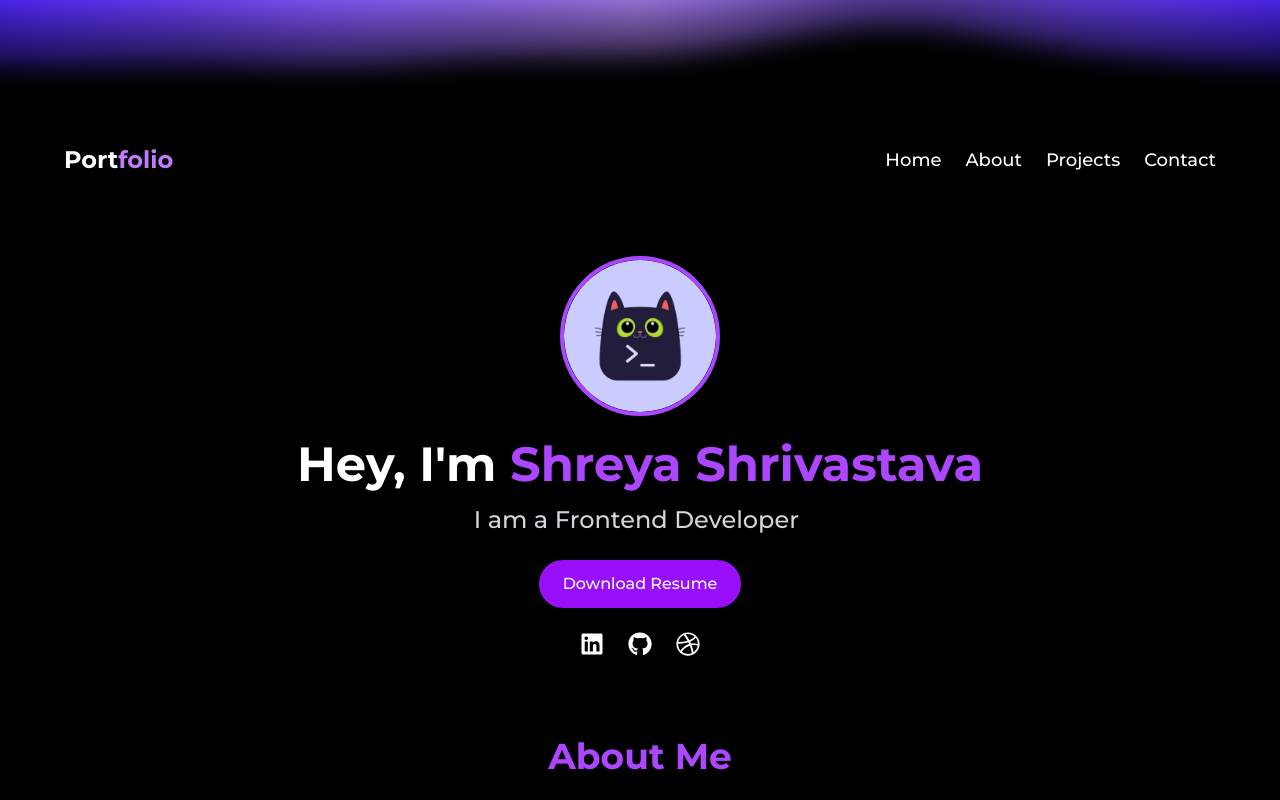
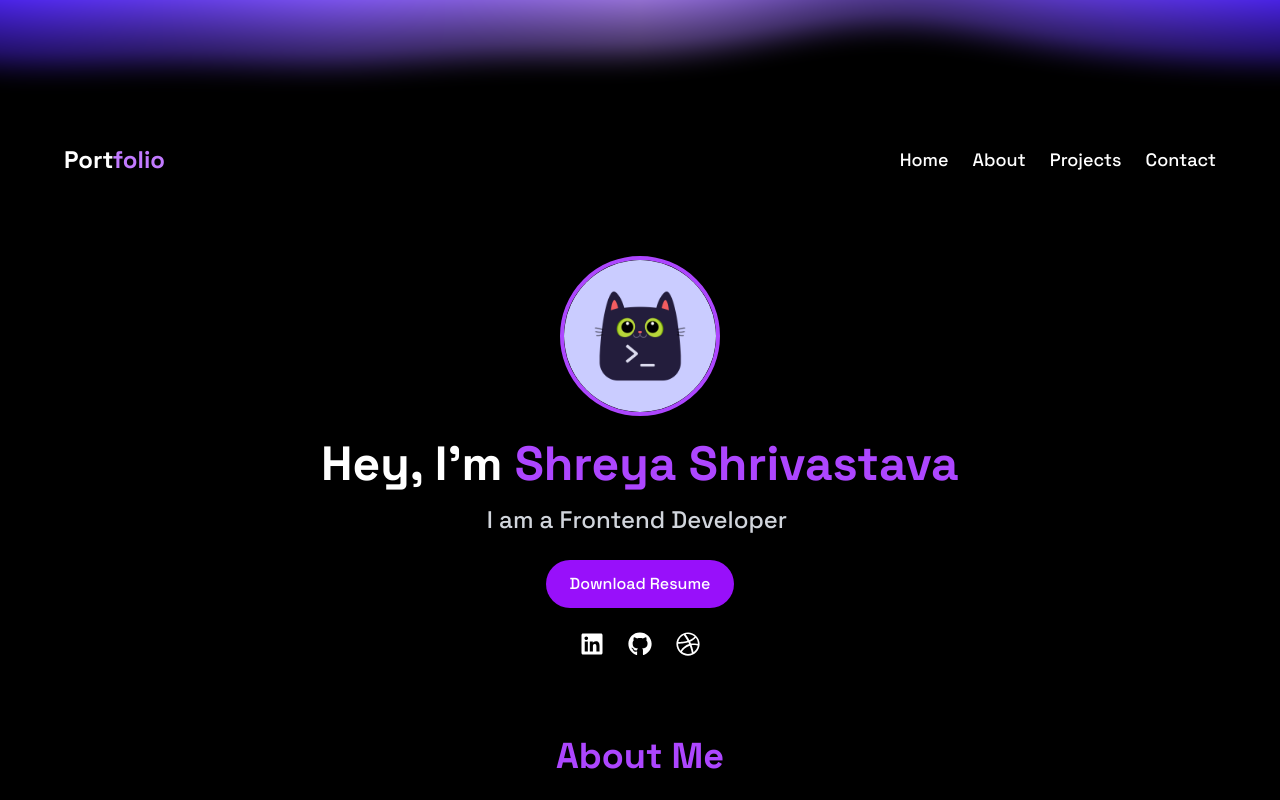
Before and after one commit to ShreyaS-2321/portfolio, a React (Vite) app: page / in a window 1280 px wide. Shown: the top 800 px of the page. Built offline with nearby package versions, Linux system fonts and the light colour scheme.

Commit message:
Update index.css

```diff
--- a/src/index.css
+++ b/src/index.css
@@ -1,5 +1,5 @@
-@import url('https://fonts.googleapis.com/css2?family=Montserrat:ital,wght@0,100..900;1,100..900&display=swap');
+@import url('https://fonts.googleapis.com/css2?family=Space+Grotesk:wght@300..700&display=swap');
 @import "tailwindcss";
 body {
-  font-family: "Montserrat", sans-serif;
+  font-family: "Space Grotesk", sans-serif;
 }
```
